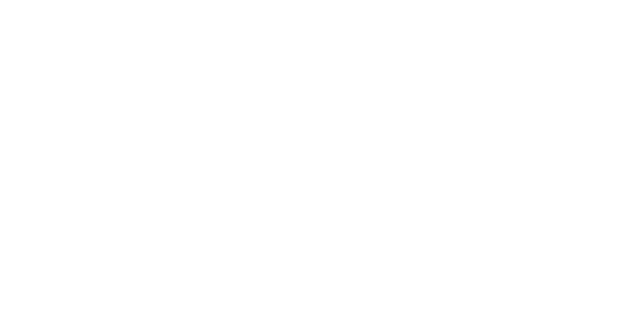
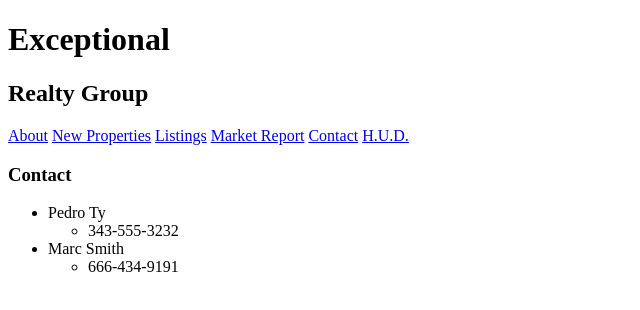
Before and after one commit to aljimenez5/exceptional-realty, a plain HTML site: page contact.html in a window 1280 px wide. Shown: the whole page, without its empty margins (0-640 px from the left). Drawn offline with Linux system fonts and the light colour scheme.

Commit message:
added navigation

```diff
--- a/contact.html
+++ b/contact.html
@@ -0,0 +1,38 @@
+<!DOCTYPE html>
+<html lang="en">
+<!-- This is a comment! -->
+<head>
+  <meta charset="UTF-8">
+  <meta name="description" content="Exceptional Realty Group, your real estate agent for buying, selling, and renting throughout New York City">
+  <meta name="keywords" content="Exceptional Realty Group, real estate, houses, property">
+  <meta name="author" content="Jon Grover">
+  <meta name="viewport" content="width=device-width, initial-scale=1.0">
+
+  <link href="https://fonts.googleapis.com/css?family=Monoton" rel="stylesheet">
+  <title>Exceptional Realty Group - Luxury Homes - Contact</title>
+
+</head>
+<body>
+  <h1>Exceptional</h1>
+  <h2>Realty Group</h2>
+  <a href="index.html">About</a>
+  <a href="new-properties.html">New Properties</a>
+  <a href="real-estate-listings.html">Listings</a>
+  <a href="market-report.html">Market Report</a>
+  <a href="contact.html">Contact</a>
+  <a href="http://hud.gov" target='_blank'>H.U.D.</a>
+
+  <h3>Contact</h3>
+
+  <ul>
+    <li>Pedro Ty</li>
+      <ul>
+        <li>343-555-3232</li>
+      </ul>
+    <li>Marc Smith</li>
+      <ul>
+        <li>666-434-9191</li>
+      </ul>
+  </ul>
+</body>
+</html>
```
Also changed, not shown: index.html (+6 -0 lines), market-report.html (+6 -0 lines), new-properties.html (+32 -0 lines), real-estate-listings.html (+6 -0 lines).
